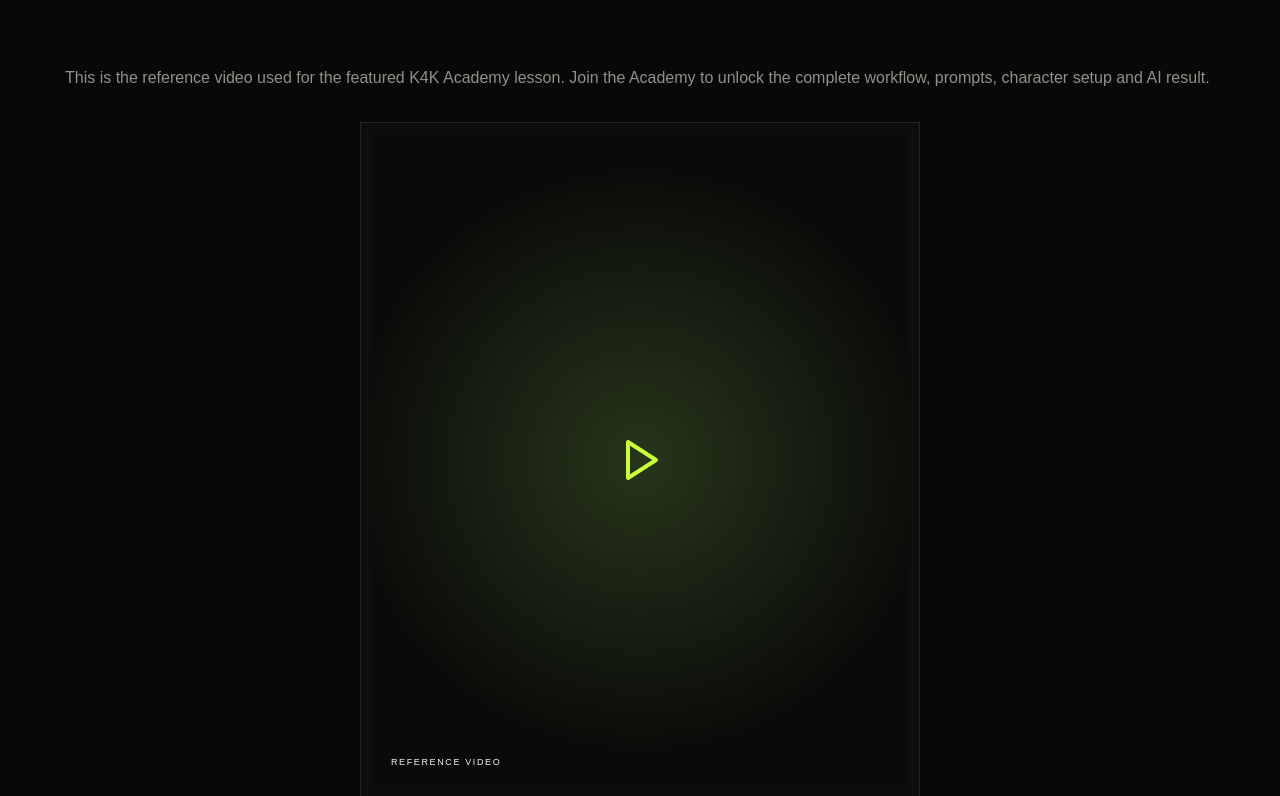
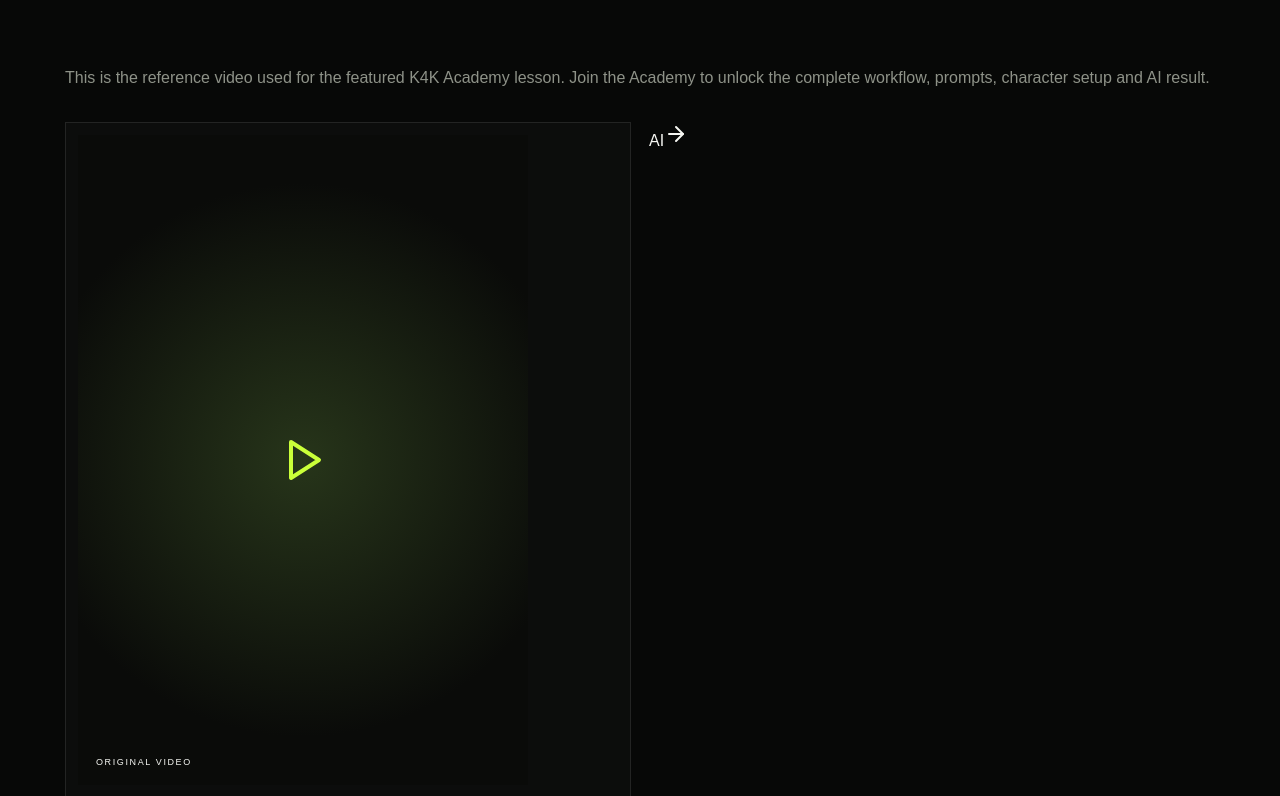
Before and after one commit to kreativestudios4k-lgtm/k4k-academy-v2, a Next.js app: page / in a window 1280 px wide. Shown: the part 1084-1880 px from the top of the page. Built offline with nearby package versions, Linux system fonts and the light colour scheme.

Commit message:
Show original to AI comparison on public homepage

```diff
--- a/app/page.js
+++ b/app/page.js
@@ -11,7 +11,7 @@ export default function Home(){const o=useOffer();return <main className="launch
 <nav><a className="brand" href="#top"><span>K4K</span> ACADEMY</a><a className="loginLink" href="/login">Member Login</a></nav>
 <section className="launchHero" id="top"><div className="eyebrow"><Sparkles size={14}/> DAILY AI TUTORIAL MEMBERSHIP</div><h1>WATCH IT.<br/><em>RECREATE IT.</em></h1><p>Learn the exact AI workflow behind viral creator videos. Watch the tutorial, copy the prompts, download the lesson assets and build your own version.</p><div className="launchPrice"><strong>{o.label}</strong><span>/ MONTH</span></div><a className="btn" href={o.url}>JOIN K4K ACADEMY <ArrowRight/></a><div className="micro"><span><Check/> New tutorials daily</span><span><Check/> Copy-ready prompts</span><span><Check/> Downloadable resources</span></div></section>
 
-<section className="homeCase"><div className="kicker">SEE WHAT YOU WILL LEARN</div><h2>FROM REFERENCE VIDEO TO <i>AI RECREATION.</i></h2><p className="caseLead">This is the reference video used for the featured K4K Academy lesson. Join the Academy to unlock the complete workflow, prompts, character setup and AI result.</p><div className="homeVideos single"><article><div className="homeVideo"><Play/><span>REFERENCE VIDEO</span></div><h3>Featured Reference</h3><p>The full step-by-step recreation is available inside the members area.</p></article></div><div className="workflowStats"><span><b>3.7M</b> views / 24h</span><span><b>241K</b> likes</span><span><b>73K</b> shares</span><span><b>14K</b> saves</span></div></section>
+<section className="homeCase"><div className="kicker">SEE WHAT YOU WILL LEARN</div><h2>FROM REFERENCE VIDEO TO <i>AI RECREATION.</i></h2><p className="caseLead">This is the reference video used for the featured K4K Academy lesson. Join the Academy to unlock the complete workflow, prompts, character setup and AI result.</p><div className="homeVideos compare"><article><div className="homeVideo"><Play/><span>ORIGINAL VIDEO</span></div><h3>Original Video</h3></article><div className="transformArrow"><span>AI</span><ArrowRight/></div><article><div className="homeVideo ai"><Play/><span>AI VIDEO</span></div><h3>AI Recreation</h3></article></div><div className="workflowStats"><span><b>3.7M</b> views / 24h</span><span><b>241K</b> likes</span><span><b>73K</b> shares</span><span><b>14K</b> saves</span></div></section>
 <section className="launchJoin"><div className="kicker">K4K ACADEMY</div><h2>ONE MEMBERSHIP.<br/><i>NEW AI WORKFLOWS DAILY.</i></h2><p>Video tutorials, exact prompts and practical creator workflows in one place.</p><div className="launchPrice"><strong>{o.label}</strong><span>/ MONTH</span></div><a className="btn" href={o.url}>START LEARNING <ArrowRight/></a><small><LockKeyhole/> Secure subscription checkout.</small></section>
 <footer><div className="brand"><span>K4K</span> ACADEMY</div><p>CREATE. DIRECT. EVOLVE.</p><div>© 2026 KREATIVE STUDIOS 4K</div></footer>
 </main>}
```
